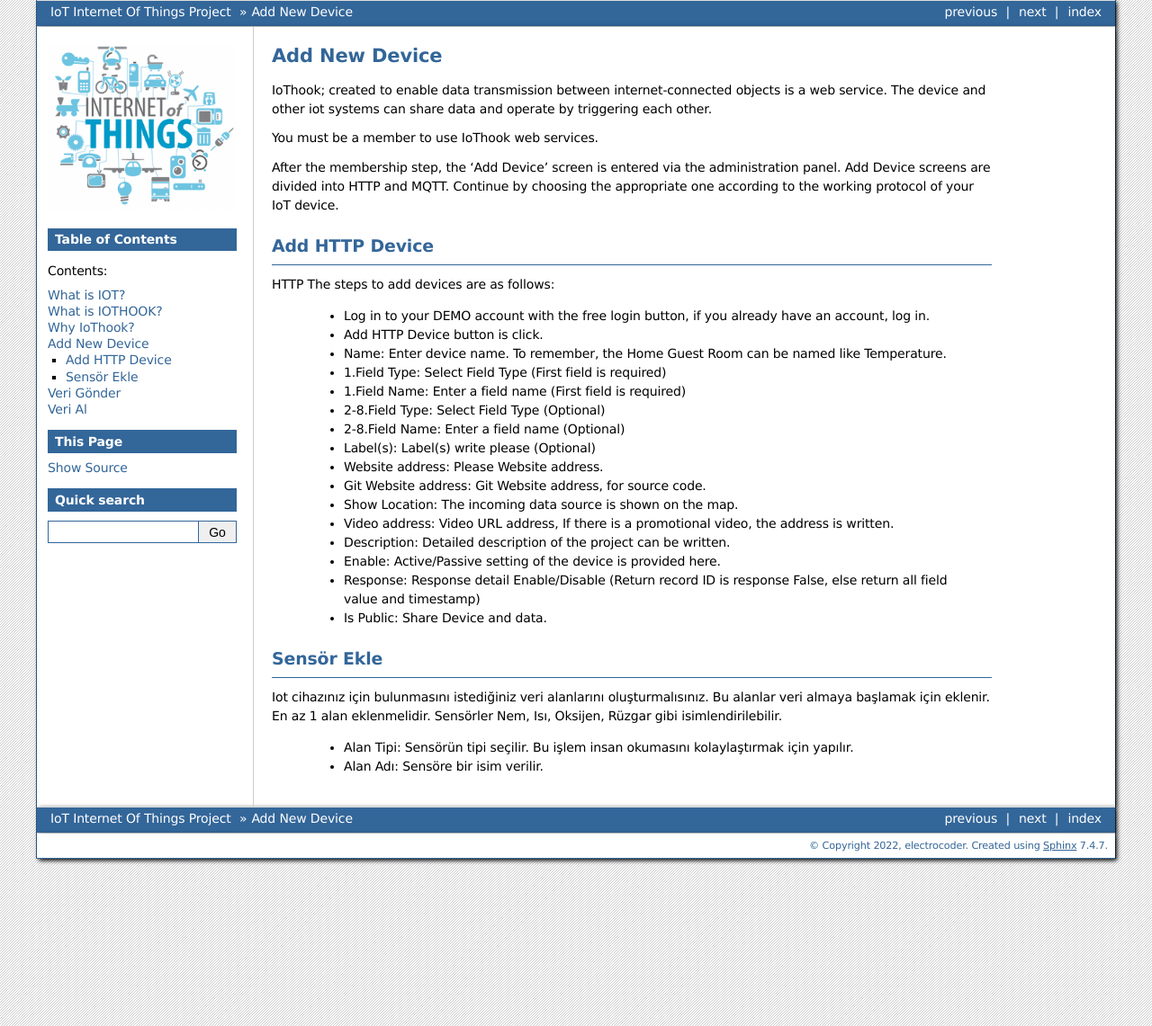
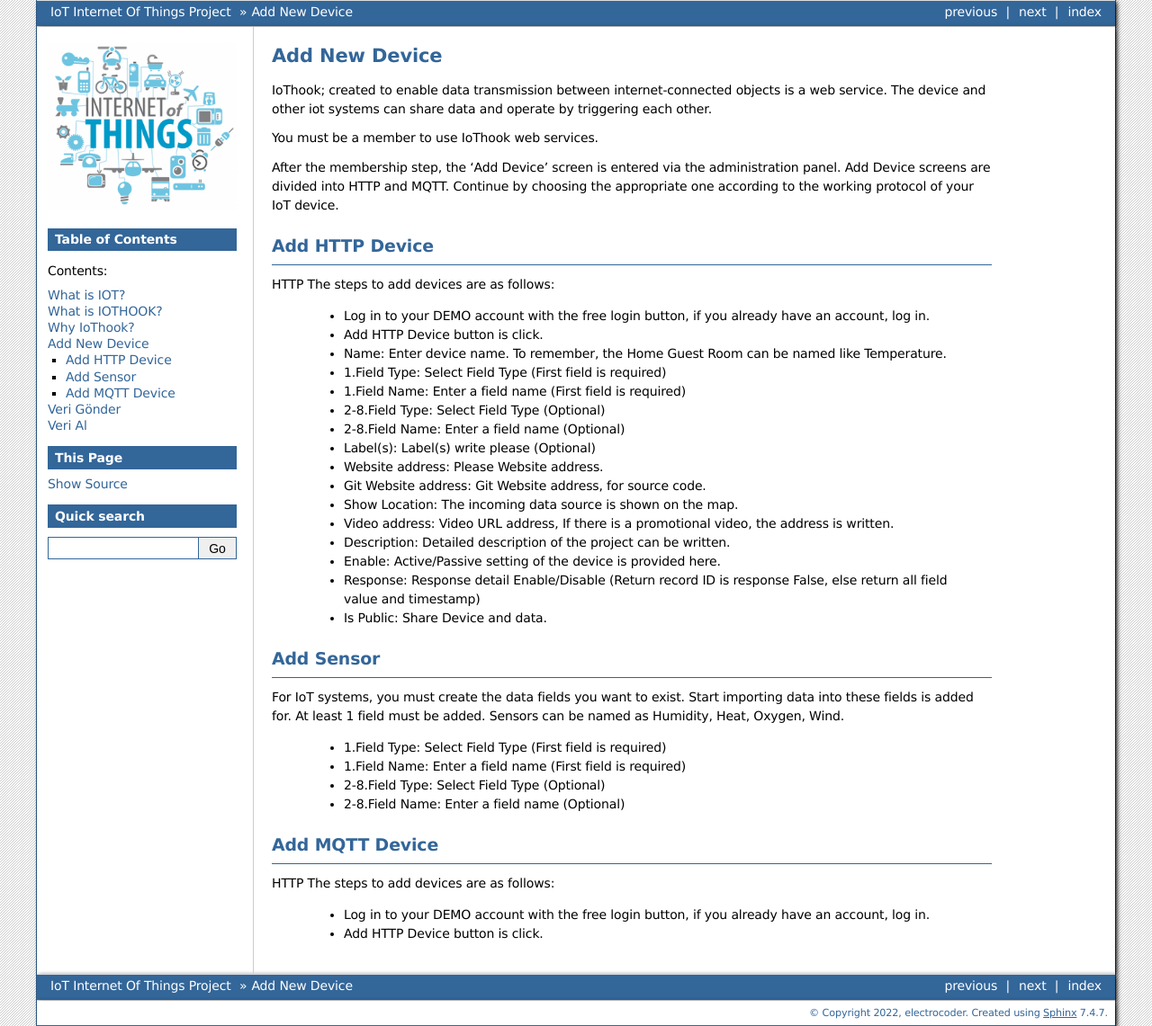
Before and after one commit to meseiot/iot-examples, a Sphinx documentation site: the page built from doc/create-new-device.rst, in a window 1280 px wide. Shown: the whole page at 90% size. Built offline with Sphinx 7.4.7, drawn with Linux system fonts in a browser that asks for light colours; formulas are drawn with MathJax 3.

Commit message:
doc update

```diff
--- a/doc/create-new-device.rst
+++ b/doc/create-new-device.rst
@@ -33,11 +33,21 @@
     * Response: Response detail Enable/Disable (Return record ID is response False, else return all field value and timestamp)
     * Is Public: Share Device and data.
 
-Sensör Ekle
------------
+Add Sensor
+----------
 
-Iot cihazınız için bulunmasını istediğiniz veri alanlarını oluşturmalısınız. Bu alanlar veri almaya başlamak
-için eklenir. En az 1 alan eklenmelidir. Sensörler Nem, Isı, Oksijen, Rüzgar gibi isimlendirilebilir.
+For IoT systems, you must create the data fields you want to exist. Start importing data into these fields
+is added for. At least 1 field must be added. Sensors can be named as Humidity, Heat, Oxygen, Wind.
 
-    * Alan Tipi: Sensörün tipi seçilir. Bu işlem insan okumasını kolaylaştırmak için yapılır.
-    * Alan Adı: Sensöre bir isim verilir.
+    * 1.Field Type: Select Field Type (First field is required)
+    * 1.Field Name: Enter a field name (First field is required)
+    * 2-8.Field Type: Select Field Type (Optional)
+    * 2-8.Field Name: Enter a field name (Optional)
+
+Add MQTT Device
+---------------
+
+HTTP The steps to add devices are as follows:
+
+    * Log in to your DEMO account with the free login button, if you already have an account, log in.
+    * Add HTTP Device button is click.
```
